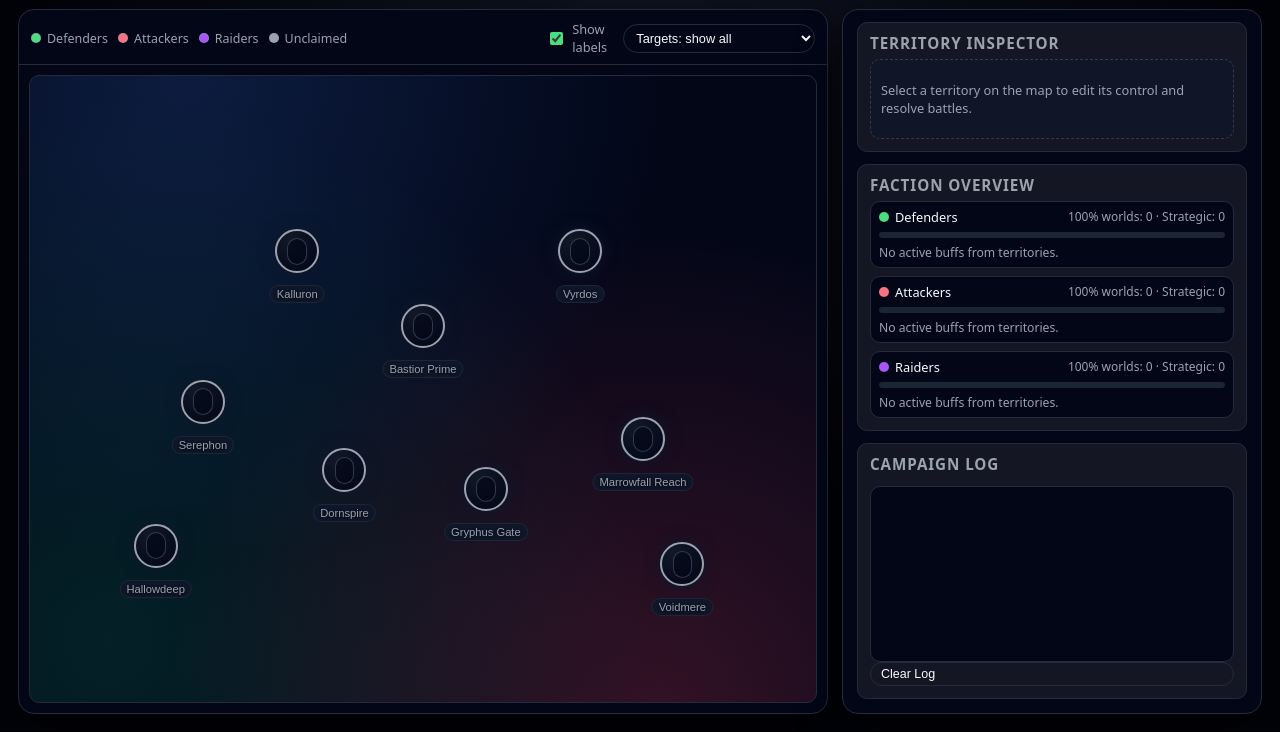
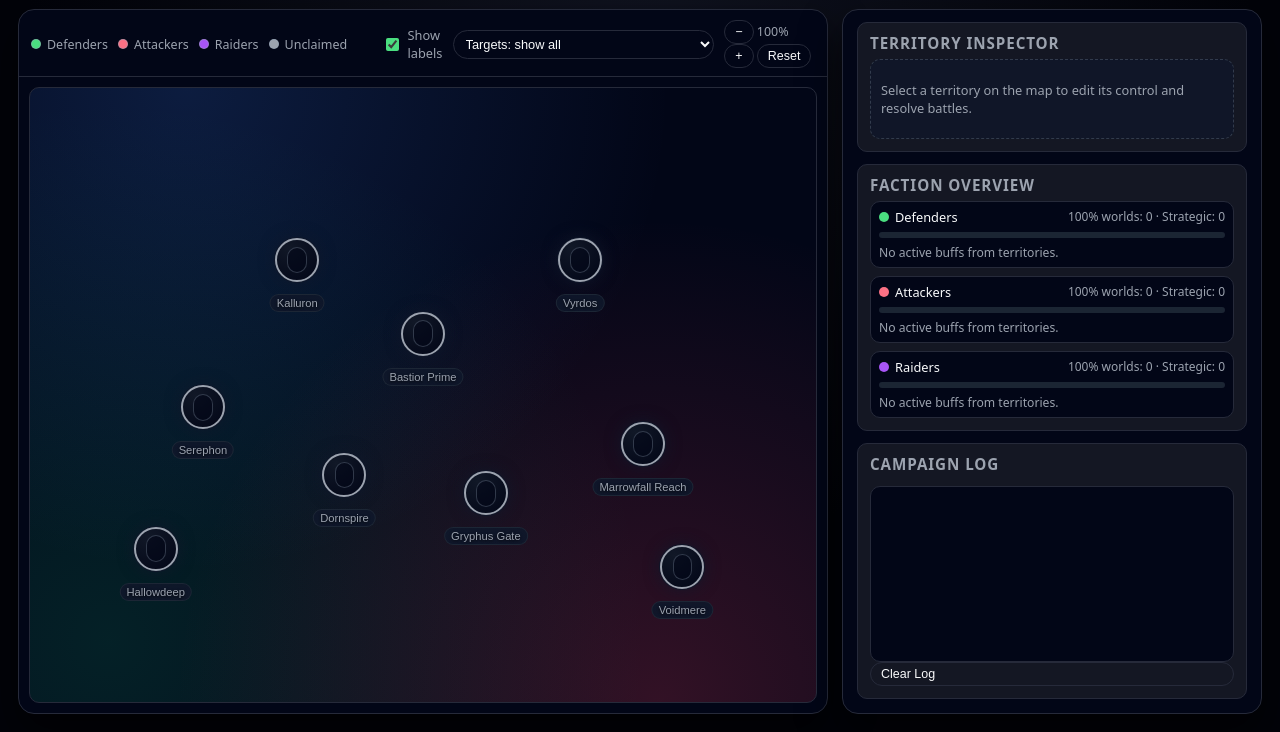
Before and after one commit to nicholasbrownworship/campaign-map, a plain HTML site: page index.html in a window 1280 px wide. Shown: the part 68-800 px from the top of the page. Drawn offline with Linux system fonts and the light colour scheme.

Commit message:
Update index.html

```diff
--- a/index.html
+++ b/index.html
@@ -62,10 +62,17 @@
               <option value="attackers">Targets for Attackers</option>
               <option value="raiders">Targets for Raiders</option>
             </select>
+
+            <div class="zoom-controls">
+              <button id="zoomOutBtn" class="btn btn-ghost btn-small">−</button>
+              <span id="zoomLabel" class="zoom-label">100%</span>
+              <button id="zoomInBtn" class="btn btn-ghost btn-small">+</button>
+              <button id="resetViewBtn" class="btn btn-ghost btn-small">Reset</button>
+            </div>
           </div>
         </div>
 
-        <div class="map-viewport">
+        <div class="map-viewport" id="mapViewport">
           <div id="map" class="map-grid">
             <!-- Nodes injected by script.js -->
           </div>
```
